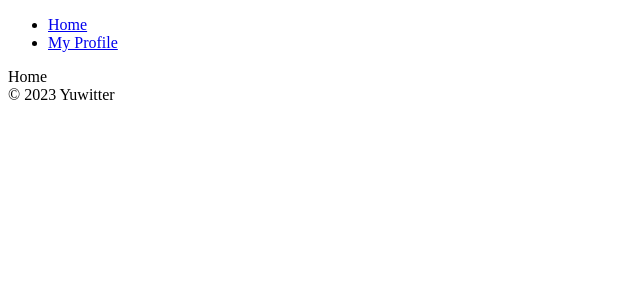
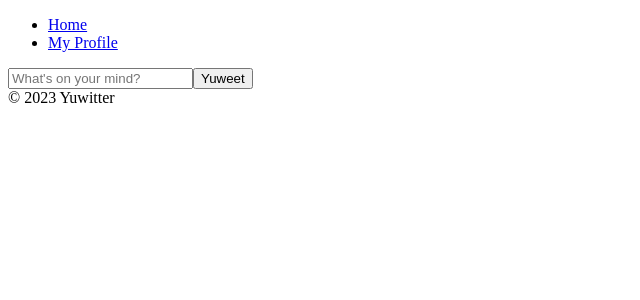
Before and after one commit to Yuhyeon0516/react-yuwitter, a React (Create React App) app: page /#/ in a window 1280 px wide. Shown: the top 300 px of the page, without its empty margins (0-640 px from the left). Built offline with nearby package versions, Linux system fonts and the light colour scheme; no server answers; sample sign-in values are in the browser's storage.

Commit message:
firestore에 data load 기능 추가

```diff
--- a/src/fbase.js
+++ b/src/fbase.js
@@ -1,5 +1,6 @@
 import { initializeApp } from "firebase/app";
 import { getAuth } from "firebase/auth";
+import { getFirestore } from "firebase/firestore";
 
 const firebaseConfig = {
   apiKey: process.env.REACT_APP_API_KEY,
@@ -13,3 +14,4 @@
 const firebaseApp = initializeApp(firebaseConfig);
 
 export const authService = getAuth(firebaseApp);
+export const dbService = getFirestore(firebaseApp);
--- a/src/routes/Auth.js
+++ b/src/routes/Auth.js
@@ -49,7 +49,6 @@
     }
 
     const data = await signInWithPopup(authService, provider);
-    console.log(data);
   };
 
   return (
--- a/src/routes/Home.js
+++ b/src/routes/Home.js
@@ -1,7 +1,34 @@
-import React from "react";
+import React, { useState } from "react";
+import { dbService } from "../fbase";
+import { addDoc, collection } from "firebase/firestore";
 
 const Home = () => {
-  return <div>Home</div>;
+  const [yuweet, setYuweet] = useState("");
+
+  const onSubmit = async (e) => {
+    e.preventDefault();
+    await addDoc(collection(dbService, "yuweets"), {
+      yuweet: yuweet,
+      createdAt: Date.now(),
+    });
+    setYuweet("");
+  };
+
+  const onChange = (e) => {
+    const {
+      target: { value },
+    } = e;
+    setYuweet(value);
+  };
+
+  return (
+    <div>
+      <form onSubmit={onSubmit}>
+        <input value={yuweet} onChange={onChange} type="text" placeholder="What's on your mind?" maxLength={120} />
+        <input type="submit" value="Yuweet" />
+      </form>
+    </div>
+  );
 };
 
 export default Home;
```
